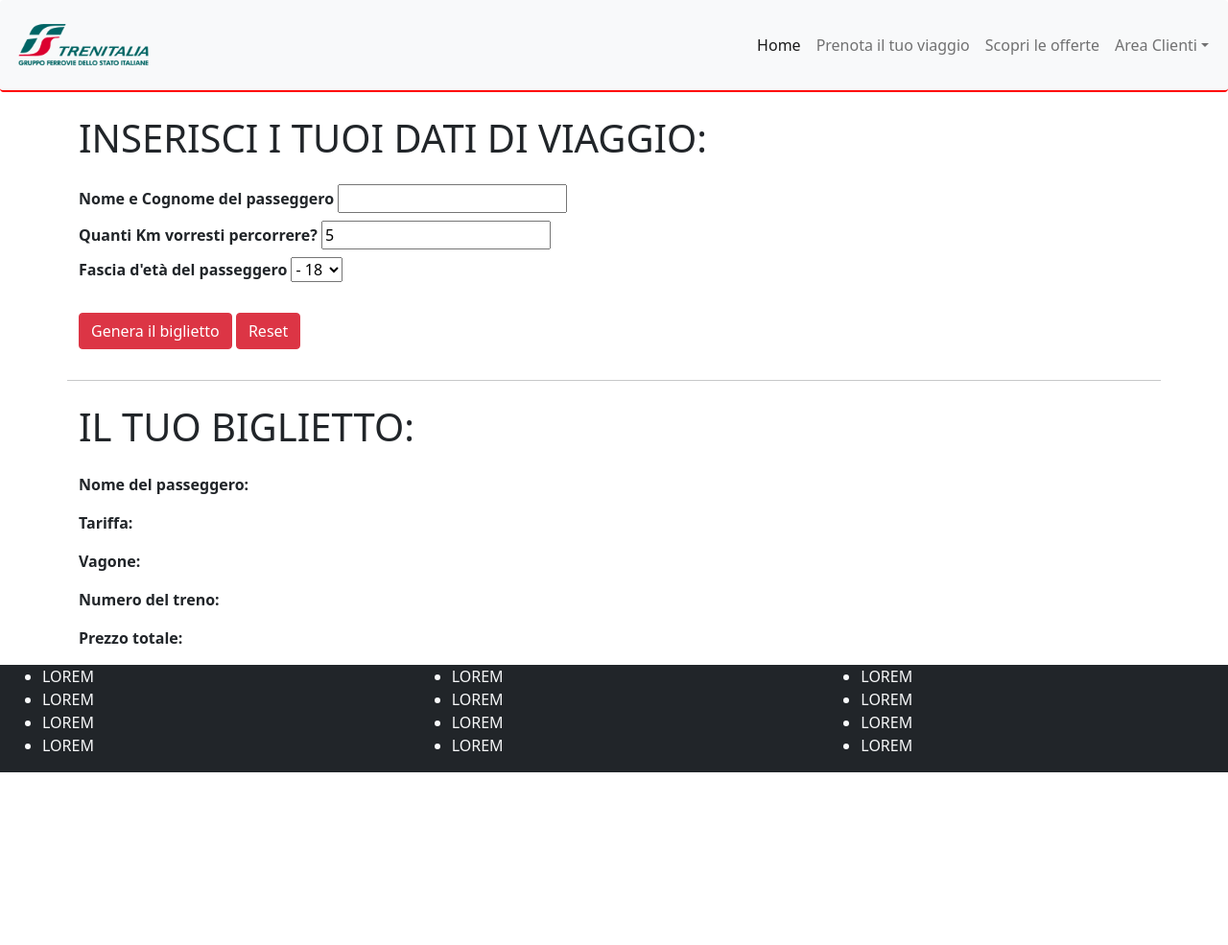
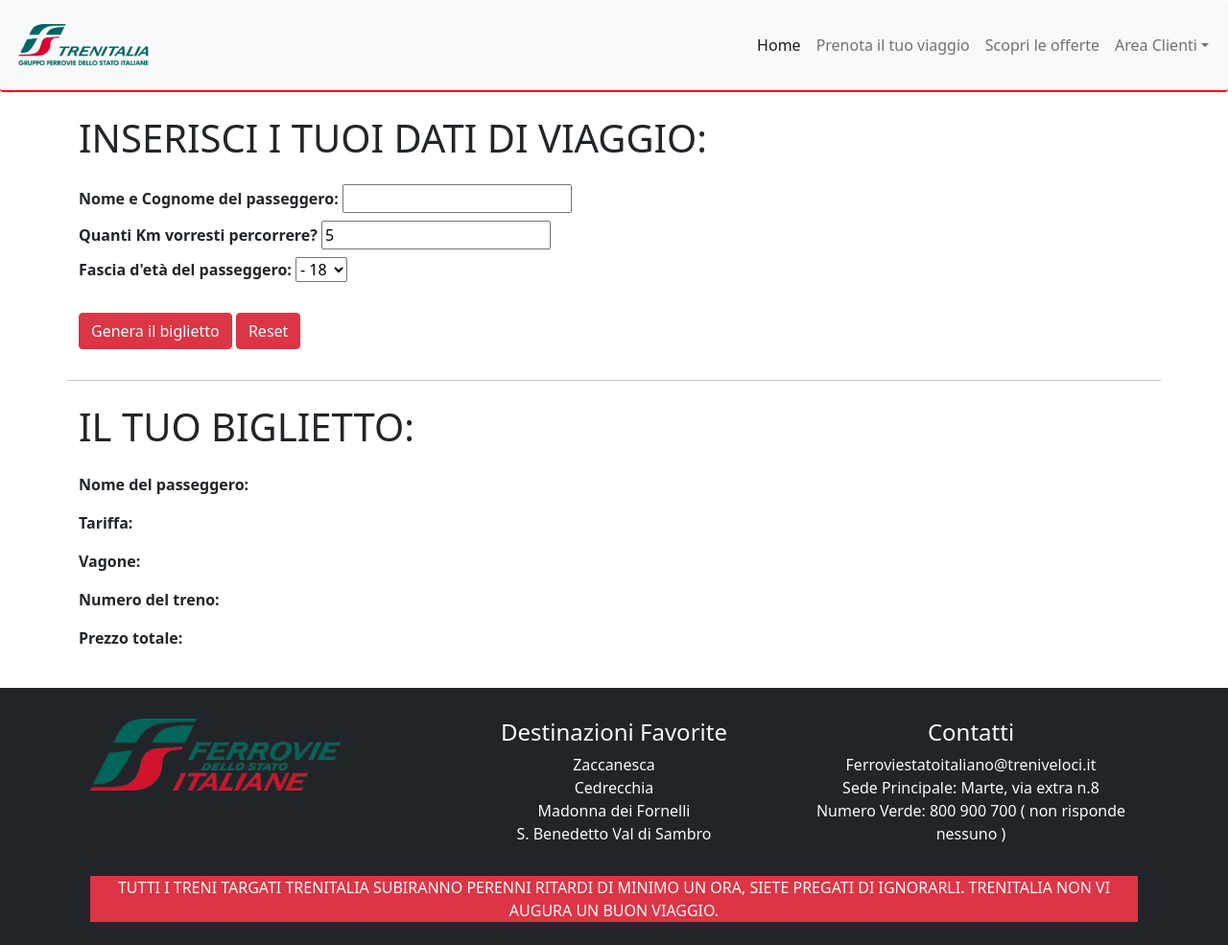
Before and after one commit to Riki420/js-biglietto-treno-form, a plain HTML site: page index.html in a window 1280 px wide. Shown: the whole page at 96% size. Before the commit the page ends 805 px from the top, so only its background shows below. Drawn offline with nearby package versions, Linux system fonts and the light colour scheme.

Commit message:
Aggiunto un footer con 3 colonne e 1 colonna sotto

```diff
--- a/css/style.css
+++ b/css/style.css
@@ -32,3 +32,8 @@
     align-items: center;
     justify-content: flex-end;
 }
+
+.my-list{
+    display: inline;
+    list-style: none;
+}
--- a/index.html
+++ b/index.html
@@ -48,22 +48,22 @@
           </nav>
     </header>
 
-    <div class="container">
+    <div class="container mb-4">
     <!--MAIN-->
         <div class="row">
             <!--INIZIO FORM PER L'UTENTE-->
             <div class="col-12" id="form-sctn">
                 <h1 class="mb-4">INSERISCI I TUOI DATI DI VIAGGIO:</h1>
                 <div class="mb-2">
-                    <label for="name"><strong>Nome e Cognome del passeggero</strong></label>
+                    <label for="name"><strong>Nome e Cognome del passeggero:</strong></label>
                     <input type="text" class="form-field" id="name">
                 </div>
                 <div class="mb-2">
                     <label for="km"><strong>Quanti Km vorresti percorrere?</strong></label>
-                    <input type="number" class="form-field" id="km" min="5" value="5">
+                    <input type="number" class="form-field" id="km" min="5" value="5" step="5">
                 </div>
                 <div class="mb-2">
-                    <label for="age"><strong>Fascia d'età del passeggero</strong></label>
+                    <label for="age"><strong>Fascia d'età del passeggero:</strong></label>
                     <select id="age">
                         <option value="min"> - 18</option>
                         <option value="maj"> + 18</option>
@@ -98,31 +98,43 @@
         </div>
     </div>
 
-    <footer class="container-fluid bg-dark text-light">
+    <footer class="container-fluid bg-dark text-light py-2">
         <div class="row">
-            <div class="col-4">
-                <ul>
-                    <li>LOREM</li>
-                    <li>LOREM</li>
-                    <li>LOREM</li>
-                    <li>LOREM</li>
-                </ul>
-            </div>
-            <div class="col-4">
-                <ul>
-                    <li>LOREM</li>
-                    <li>LOREM</li>
-                    <li>LOREM</li>
-                    <li>LOREM</li>
-                </ul>
-            </div>
-            <div class="col-4">
-                <ul>
-                    <li>LOREM</li>
-                    <li>LOREM</li>
-                    <li>LOREM</li>
-                    <li>LOREM</li>
-                </ul>
+            <div class="col-12">
+                <div class="container">
+                    <div class="row">
+                        <div class="col-12 col-md-4 mb-4">
+                            <a class="navbar-brand" href="#">
+                                <div>
+                                    <img src="./img/Logo_Trenitalia_2.png" alt="Logo_Trenitalia" class="w-75 mt-4">
+                                </div>
+                            </a>
+                        </div>
+                        <div class="col-12 col-md-4 text-center mb-4">
+                            <ul class="my-list">
+                                <li><h4>Destinazioni Favorite</h4></li>
+                                <li>Zaccanesca</li>
+                                <li>Cedrecchia</li>
+                                <li>Madonna dei Fornelli</li>
+                                <li>S. Benedetto Val di Sambro</li>
+                            </ul>
+                        </div>
+                        <div class="col-12 col-md-4 text-center mb-4">
+                            <ul class="my-list">
+                                <li><h4>Contatti</h4></li>
+                                <li>Ferroviestatoitaliano@treniveloci.it</li>
+                                <li>Sede Principale: Marte, via extra n.8</li>
+                                <li>Numero Verde: 800 900 700 ( non risponde nessuno )</li>
+                            </ul>
+                        </div>
+                        <div class="col-12 text-center">
+                            <p class="text-light bg-danger text-uppercase mt-2">
+                                Tutti i treni targati Trenitalia subiranno perenni ritardi di minimo un ora, siete pregati di ignorarli. Trenitalia non vi augura un buon viaggio.
+                            </p>
+                        </div>
+                    </div>
+                </div>
+
             </div>
         </div>
     </footer>
```
Also changed, not shown: img/Logo_trenitalia_2.png (added).
